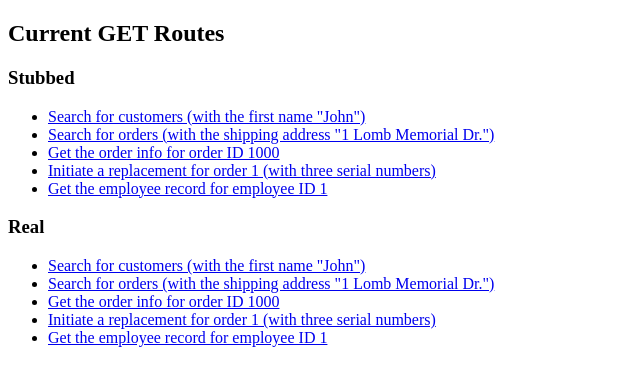
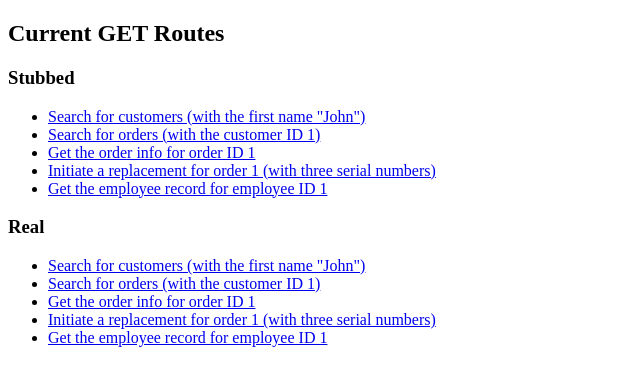
Before and after one commit to krutzcorp/krutzcorp-customersupport, a Flask app: page / in a window 1280 px wide. Shown: the top 386 px of the page, without its empty margins (0-640 px from the left). Run offline with Flask 2, Linux system fonts and the light colour scheme.

Commit message:
Update to get real data from sales.

```diff
--- a/customersupport/controllers/ordersearch.py
+++ b/customersupport/controllers/ordersearch.py
@@ -7,7 +7,8 @@ from customersupport.wrappers import sales
 @app.route('/sales/ordersearch/real')
 def search_order(mock=False):
     orders = sales.get_orders(
-        address="1 Lomb Memorial Dr.",
+        customer_id=1,
+        incl_items=True,
         mock=mock
     )
 
@@ -25,7 +26,8 @@ def search_order_stubbed():
 @app.route('/sales/orderinfo/real')
 def get_order_info(mock=False):
     orders = sales.get_order_info(
-        order_id=1000,
+        order_id=1,
+        incl_items=True,
         mock=mock
     )
 
--- a/customersupport/models.py
+++ b/customersupport/models.py
@@ -146,8 +146,9 @@ class Order:
         self._id = order_dict["id"]
         if "orderDate" in order_dict:  # This isn't in the refund response.
             self._order_date = order_dict["orderDate"]
-        for item in order_dict["items"]:
-            self._items.add(Item(item))
+        if "items" in order_dict:  # Items aren't always included
+            for item in order_dict["items"]:
+                self._items.add(Item(item))
 
     def serialize(self):
         """
--- a/customersupport/templates/index.html
+++ b/customersupport/templates/index.html
@@ -10,16 +10,16 @@
 <h3>Stubbed</h3>
 <ul>
     <li><a href="/sales/customer/stub">Search for customers (with the first name "John")</a></li>
-    <li><a href="/sales/ordersearch/stub">Search for orders (with the shipping address "1 Lomb Memorial Dr.")</a></li>
-    <li><a href="/sales/orderinfo/stub">Get the order info for order ID 1000</a></li>
+    <li><a href="/sales/ordersearch/stub">Search for orders (with the customer ID 1)</a></li>
+    <li><a href="/sales/orderinfo/stub">Get the order info for order ID 1</a></li>
     <li><a href="/sales/refund/stub">Initiate a replacement for order 1 (with three serial numbers)</a></li>
     <li><a href="/employee/stub">Get the employee record for employee ID 1</a></li>
 </ul>
 <h3>Real</h3>
 <ul>
     <li><a href="/sales/customer/real">Search for customers (with the first name "John")</a></li>
-    <li><a href="/sales/ordersearch/real">Search for orders (with the shipping address "1 Lomb Memorial Dr.")</a></li>
-    <li><a href="/sales/orderinfo/real">Get the order info for order ID 1000</a></li>
+    <li><a href="/sales/ordersearch/real">Search for orders (with the customer ID 1)</a></li>
+    <li><a href="/sales/orderinfo/real">Get the order info for order ID 1</a></li>
     <li><a href="/sales/refund/real">Initiate a replacement for order 1 (with three serial numbers)</a></li>
     <li><a href="/employee/real">Get the employee record for employee ID 1</a></li>
 </ul>
--- a/customersupport/wrappers/sales.py
+++ b/customersupport/wrappers/sales.py
@@ -71,7 +71,7 @@ def initiate_refund(replace, order_id, serial_numbers, mock=False):
 
 
 def get_orders(
-        address, billing_address=False, customer_id=None, incl_payment_info=False,
+        address=None, billing_address=False, customer_id=None, incl_payment_info=False,
         incl_shipping_info=False, incl_customer_info=False, incl_items=False, mock=False):
     query_params = {
         "address": address, "billingAddress": billing_address, "customerId": customer_id,
```
